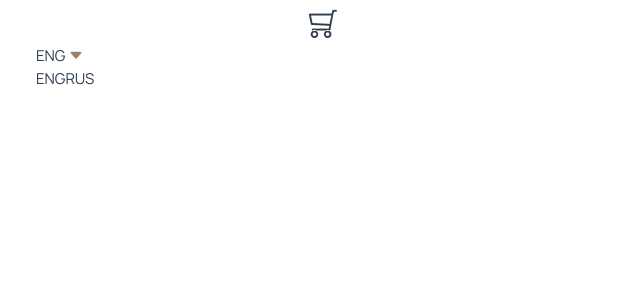
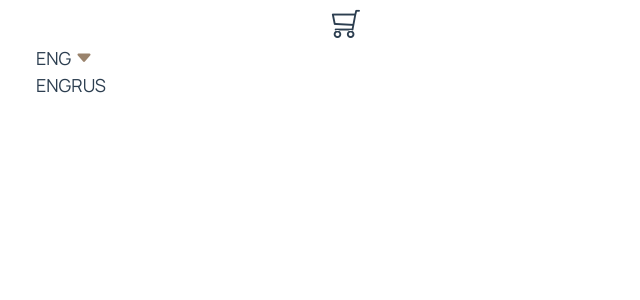
Before and after one commit to MiloBN1/watches-shop, a Vue app in the folder watches-shop/: page / in a window 1280 px wide. Both pictures are taken after a click on the button "ENG". Shown: the top 300 px of the page, without its empty margins (0-640 px from the left). Built offline with nearby package versions, Linux system fonts and the light colour scheme.

Commit message:
header component full done

```diff
--- a/watches-shop/src/components/layout/AppHeader.vue
+++ b/watches-shop/src/components/layout/AppHeader.vue
@@ -4,12 +4,12 @@
 </script>
 
 <template>
-  <header class="flex items-center justify-between">
+  <header class="flex items-center justify-between py-10">
     <div class="flex items-center">
-      <a>Times</a>
-      <router-link to="/home"><a class="ml-[64px]">Watches</a></router-link>
-      <a class="ml-[64px]">About us</a>
-      <a class="ml-[64px]">Store</a>
+      <a style="font-size: 24px; font-weight:800">Times</a>
+      <router-link to="/watches"><a class="ml-[64px]">Watches</a></router-link>
+      <router-link to="/about"><a class="ml-[64px]">About us</a></router-link>
+      <router-link to="/store"> <a class="ml-[64px]">Store</a></router-link>
       <i class="ml-[130px] bi bi-cart3 cart-icon" style="font-size: 30px;"></i>
     </div>
     <div class="flex items-center">
--- a/watches-shop/src/components/ui/LanguageSelect.vue
+++ b/watches-shop/src/components/ui/LanguageSelect.vue
@@ -9,13 +9,13 @@ import { Menu, MenuButton, MenuItem, MenuItems } from '@headlessui/vue'
 
 <template>
   <Menu as="div" class="relative inline-block text-left">
-    <MenuButton class="inline-flex w-full justify-center gap-x-1.5 rounded-md bg-transparent px-3 py-2 text-sm font-semibold text-white">
+    <MenuButton style="font-size: 18px" class="inline-flex w-full justify-center gap-x-1.5 rounded-md bg-transparent px-3 py-2 text-sm font-semibold text-white">
       {{ lang }}
       <i class="bi bi-caret-down-fill" style="color: #9A836C"></i>
     </MenuButton>
     <transition enter-active-class="transition ease-out duration-100" enter-from-class="transform opacity-0 scale-95" enter-to-class="transform opacity-100 scale-100" leave-active-class="transition ease-in duration-75" leave-from-class="transform opacity-100 scale-100" leave-to-class="transform opacity-0 scale-95">
-      <MenuItems class="absolute right-0 z-10 mt-2 origin-top-right rounded-md bg-white shadow-lg ring-1 ring-black ring-opacity-5 focus:outline-none">
-        <div class="bg-[#9A836C]">
+      <MenuItems class="w-full absolute right-0 z-10 mt-2 origin-top-right rounded-md bg-white shadow-lg ring-1 ring-black ring-opacity-5 focus:outline-none">
+        <div class="bg-[#9A836C] text-center cursor-pointer" >
           <MenuItem v-slot="{ active }" @click="selectLanguage('ENG')">
             <a :class="[active ? 'bg-gray-100 text-gray-900' : 'text-gray-700', 'block px-4 py-2 text-sm']" class="text-black">ENG</a>
           </MenuItem>
@@ -29,5 +29,7 @@ import { Menu, MenuButton, MenuItem, MenuItems } from '@headlessui/vue'
 </template>
 
 <style scoped>
-
+  a{
+    font-size: 18px;
+  }
 </style>
```
